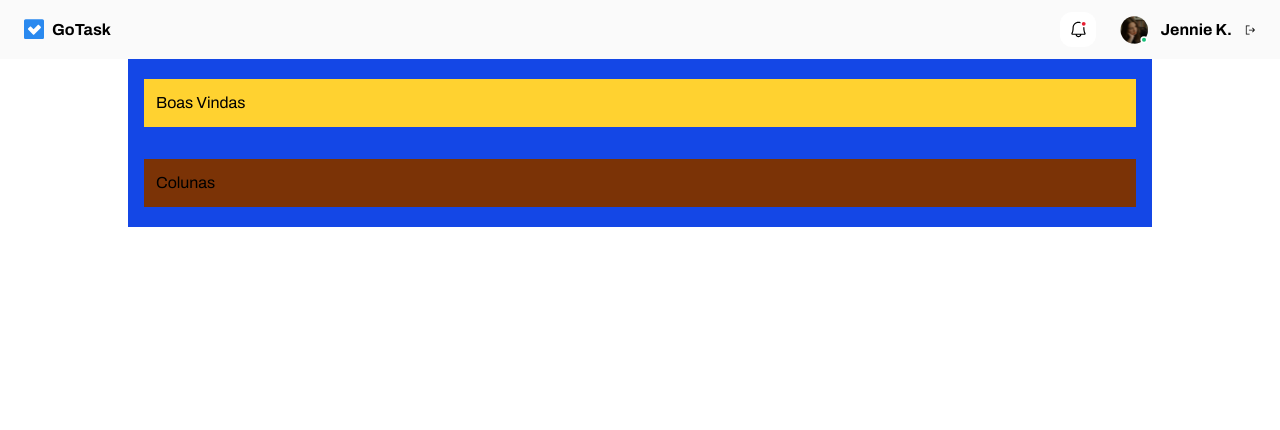
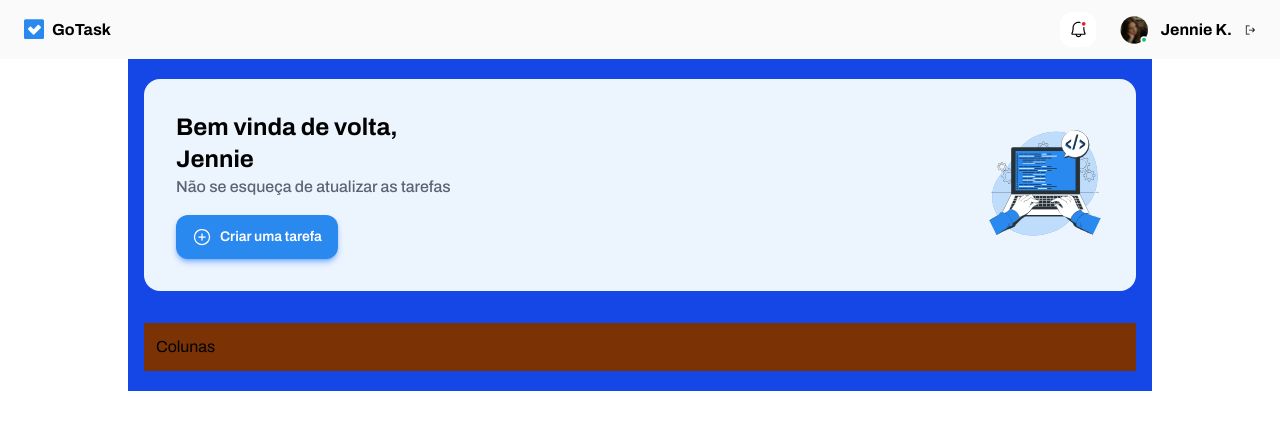
Before and after one commit to patriciabarnabe/project-gotask, an Angular app: page / in a window 1280 px wide. Shown: the top 430 px of the page. Built offline with nearby package versions, Linux system fonts and the light colour scheme.

Commit message:
Create welcome section

```diff
--- a/src/app/components/main-content/main-content.component.html
+++ b/src/app/components/main-content/main-content.component.html
@@ -1,4 +1,4 @@
 <div class="bg-blue-700 max-w-5xl mx-auto py-5 px-4 flex flex-col gap-8">
-  <div class="p-3 bg-amber-300">Boas Vindas</div>
+  <app-welcome-section />
   <div class="p-3 bg-amber-900">Colunas</div>
 </div>
--- a/src/app/components/welcome-section/welcome-section.component.html
+++ b/src/app/components/welcome-section/welcome-section.component.html
@@ -1 +1,26 @@
-<p>welcome-section works!</p>
+<div
+  class="rounded-2xl p-8 bg-[#ECF4FE] flex flex-col gap-7 sm:flex-row-reverse sm:justify-between sm:items-center"
+>
+  <div>
+    <img src="images/icon-hand-coding.svg" alt="Coding Icon" />
+  </div>
+  <div class="flex flex-col gap-4">
+    <div>
+      <h1 class="font-bold text-2xl">
+        Bem vinda de volta, <br />
+        Jennie
+      </h1>
+      <h3 class="font-medium opacity-80 text-[#374151]">
+        Não se esqueça de atualizar as tarefas
+      </h3>
+    </div>
+    <div>
+      <button
+        class="bg-[#2A89EF] shadow-md shadow-blue-500/50 py-3 px-4 rounded-xl text-white text-sm font-semibold text-center flex gap-2 cursor-pointer active:translate-y-1 transition-transform-duration-75"
+      >
+        <img src="images/icon-plus-circle.svg" alt="Plus Circle Icon" />
+        Criar uma tarefa
+      </button>
+    </div>
+  </div>
+</div>
```
Also changed, not shown: src/app/components/main-content/main-content.component.ts (+4 -5 lines).
